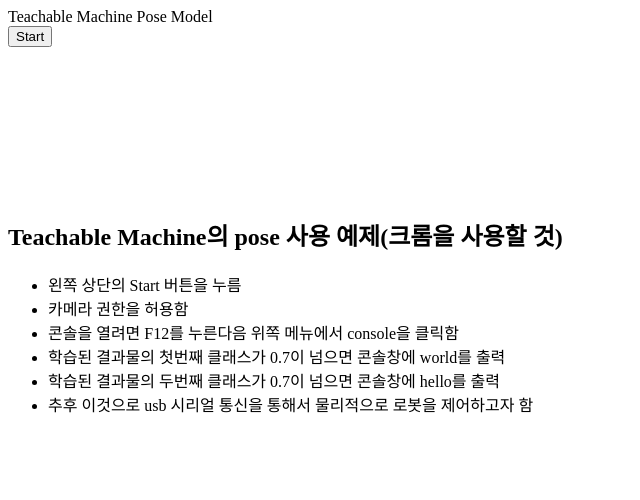
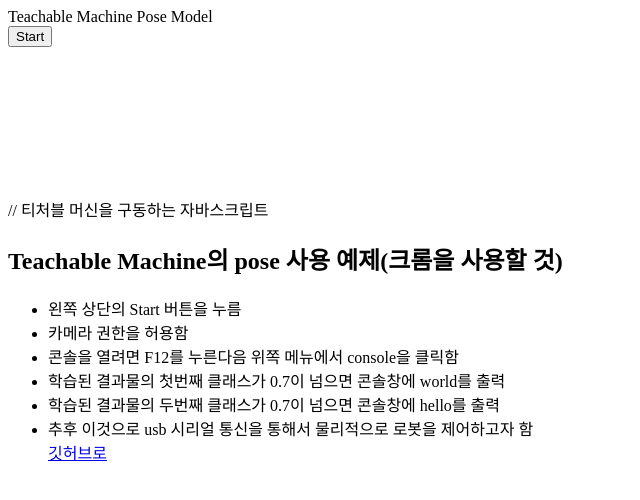
Before and after one commit to mtinet/TM_pose, a plain HTML site: page index.html in a window 1280 px wide. Shown: the whole page, without its empty margins (0-640 px from the left). Drawn offline with Linux system fonts and the light colour scheme.

Commit message:
Update index.html

```diff
--- a/index.html
+++ b/index.html
@@ -6,6 +6,8 @@
         <button type="button" onclick="init()">Start</button>
         <div><canvas id="canvas"></canvas></div>
         <div id="label-container"></div>
+
+        // 티처블 머신을 구동하는 자바스크립트
         <script src="https://cdn.jsdelivr.net/npm/@tensorflow/tfjs@1.3.1/dist/tf.min.js"></script>
         <script src="https://cdn.jsdelivr.net/npm/@teachablemachine/pose@0.8/dist/teachablemachine-pose.min.js"></script>
         <script type="text/javascript">
@@ -13,6 +15,7 @@
             // https://github.com/googlecreativelab/teachablemachine-community/tree/master/libraries/pose
 
             // the link to your model provided by Teachable Machine export panel
+            // 학습시킨 모델이 올라가 있는 클라우드의 주소
             const URL = "https://teachablemachine.withgoogle.com/models/o40fEe82C/";
             let model, webcam, ctx, labelContainer, maxPredictions;
 
@@ -95,6 +98,7 @@
             <li>학습된 결과물의 첫번째 클래스가 0.7이 넘으면 콘솔창에 world를 출력</li>
             <li>학습된 결과물의 두번째 클래스가 0.7이 넘으면 콘솔창에 hello를 출력</li>
             <li>추후 이것으로 usb 시리얼 통신을 통해서 물리적으로 로봇을 제어하고자 함</li>
+            <a href="https://github.com/mtinet/TM_pose">깃허브로 </a>
         </ul>
     </body>
 </html>
```
